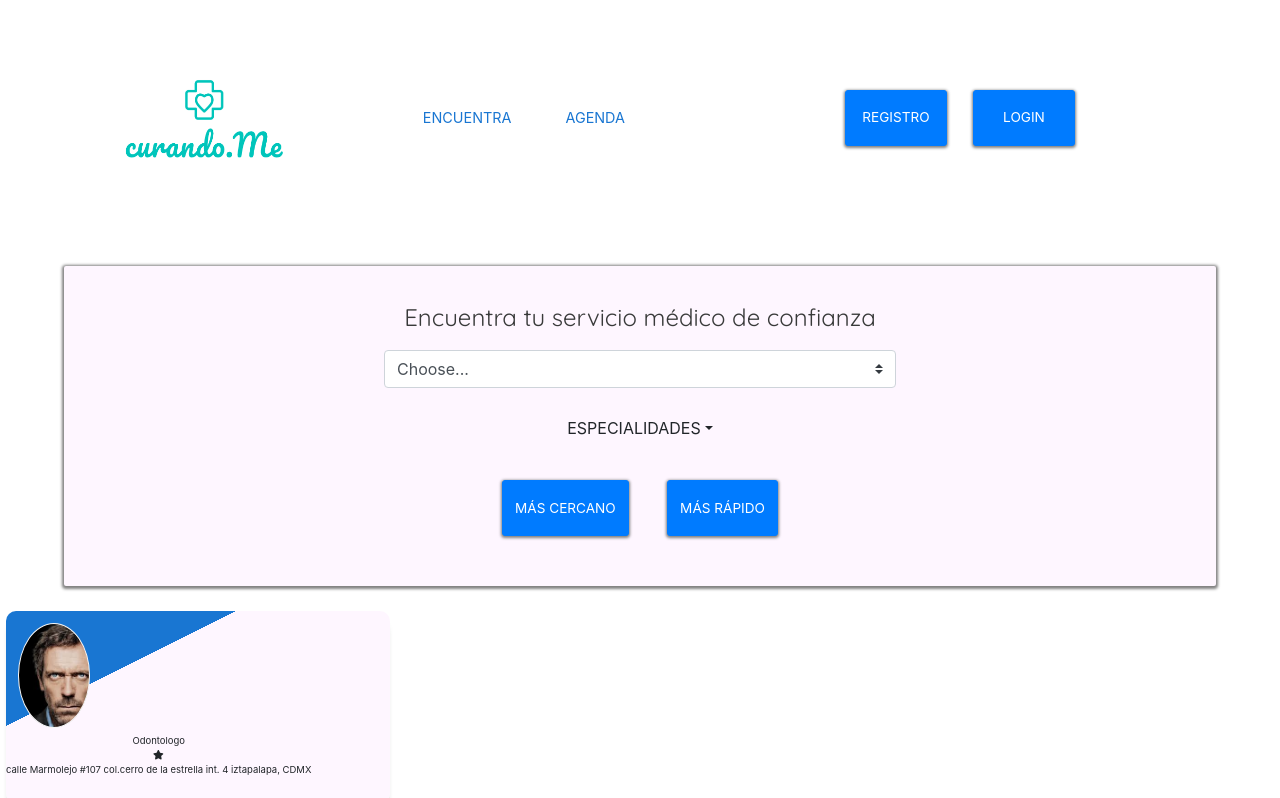
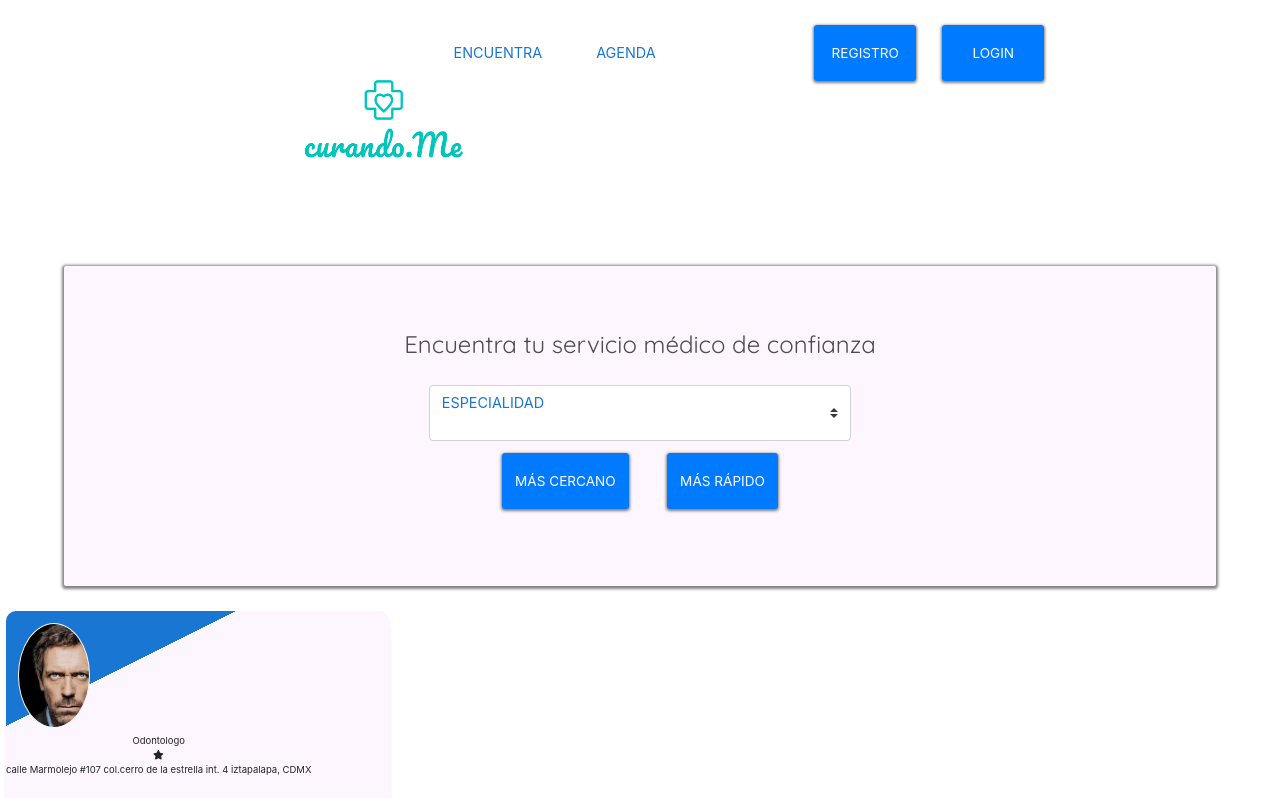
Before and after one commit to eljurim/curaREMM, a React (Create React App) app: page / in a window 1280 px wide. Shown: the top 798 px of the page. Built offline with nearby package versions, Linux system fonts and the light colour scheme.

Commit message:
cambios al header

```diff
--- a/src/Components/Content/Content.css
+++ b/src/Components/Content/Content.css
@@ -21,26 +21,37 @@
 
 .specialties-content h2 {
     font-family: 'Quicksand', sans-serif; /* Cambiar por otra fuente */
-    color:#393a3a;
+    color:#4d4e4e;
     font-weight: 500;
     font-size: 1.5rem;
+    text-align: center;
     padding-bottom: 2%;
-    text-align: center;
+    margin-bottom: 3%;
 }
 
-.specialties-content .specialties-dropdown {
+.custom-select {
+    display: flex;
+    flex-direction: column;
+    width: 33vw;
+    height: 7vh;
+    color: #1976d2;
+    font-size: .9rem;
+}
+option {
+    display:flex;
+    /* justify-content: center;
+    justify-items: center;  */
+    padding: 20%;
+}
+
+/* .specialties-content .specialties-dropdown {
     display: flex;
     flex-direction: column;
     justify-content: center;
     width: 33vw;
     height: 10vh;
-    /* box-shadow: 0 1px 3px 1px gray; */
-}
-
-
-
-
-
+    box-shadow: 0 1px 3px 1px gray;
+} */
 
 .buttons {
     display: flex;
--- a/src/Components/Content/index.js
+++ b/src/Components/Content/index.js
@@ -8,18 +8,22 @@ class Content extends Component {
         <div className = 'principal-content'>
           <div className = 'specialties-content'>
             <h2>Encuentra tu servicio médico de confianza</h2>
-          <select className="custom-select" onChange={this.listTester} id="inputGroupSelect04" aria-label="Example select with button addon">
-                <option selected>Choose...</option>
-                <option value='Cirugia Plastica y Reconst.'>Cirugia Plastica y Reconst.</option>
-                <option value='Ortopedia y Traumatologia'>Ortopedia y Traumatologia</option>
-                <option value='Oftalmologia'>Oftalmologia</option>
-                <option value='Medicina Interna'>Medicina Interna</option>
+            <select
+              className = "custom-select"
+              onChange = {this.listTester}
+              id = "inputGroupSelect04"
+              aria-label = "Example-select-with-button-addon">
+                <option selected> ESPECIALIDAD </option>
+                <option value = 'Cirugia Plastica y Reconst.'>Cirugia Plastica y Reconst.</option>
+                <option value = 'Ortopedia y Traumatologia'>Ortopedia y Traumatologia</option>
+                <option value = 'Oftalmologia'>Oftalmologia</option>
+                <option value = 'Medicina Interna'>Medicina Interna</option>
                 <option value='Ginecologia y Obst.'>Ginecologia y Obst.</option>
                 <option value='Medicina de Rehabilitacion'>Medicina de Rehabilitacion</option>
-              </select>
-            <div className = 'specialties-dropdown'>
+            </select>
+            {/* <div className = 'specialties-dropdown'>
               <a
-                className="btn btn-default dropdown-toggle"
+                className="dropdown-toggle"
                 href="#"
                 role="button"
                 id="dropdownMenuLink"
@@ -35,7 +39,7 @@ class Content extends Component {
               <a className="dropdown-item" href="#">Oncologo</a>
               <a className="dropdown-item" href="#">Dermatologo</a>
               <a className="dropdown-item" href="#">Cardiologo</a>
-            </div>
+            </div> */}
 
             <div className = 'buttons'>
             <button className = 'near btn btn-primary'>MÁS CERCANO</button>
--- a/src/Components/Header/Header.css
+++ b/src/Components/Header/Header.css
@@ -21,6 +21,10 @@
 .header .image img {
     width: 14vw;
     height: 12vh;
+}
+
+.buttons {
+    display: flex;
 }
 
 .nav-buttons {
--- a/src/Components/Header/index.js
+++ b/src/Components/Header/index.js
@@ -9,6 +9,7 @@ class Header extends Component{
             <div className = "image">
                 <img src = { logo } alt = "Logo curando.Me"/>
             </div>
+            <div className="buttons">
                 <div className = "nav-buttons">
                     {/* <button className="map btn btn-default" >MAPA</button> */}
                     <button className="find btn btn-default">ENCUENTRA</button>
@@ -19,6 +20,7 @@ class Header extends Component{
                     <button className="login btn btn-primary">LOGIN</button>
                 </div>
             </div>
+        </div>
         )}
 }
 
```
Also changed, not shown: 1 other file (tests, documents, lock files or other folders). Lines whose indentation alone changed are shown as unchanged.
